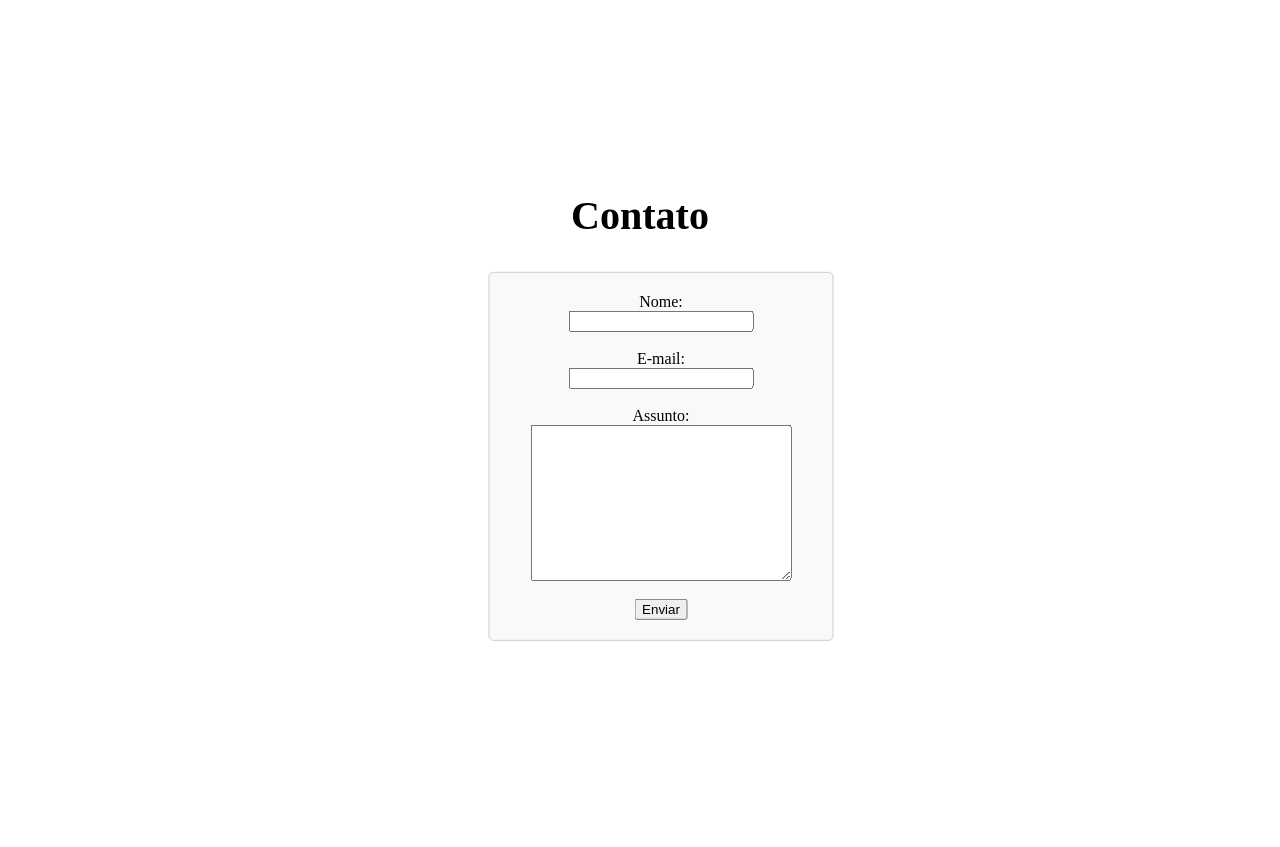
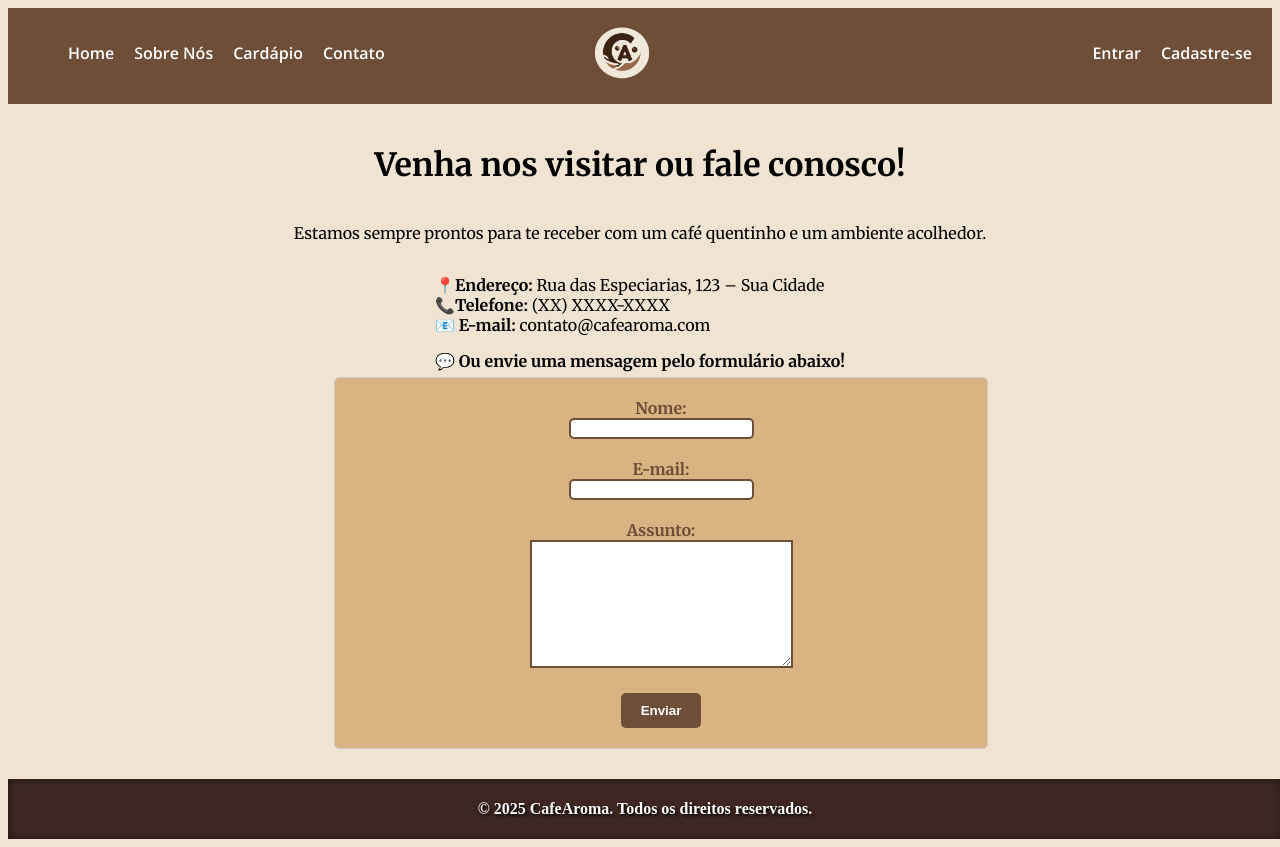
Before and after one commit to dav-icode/cafeAroma, a plain HTML site: page contato.html in a window 1280 px wide. Before the commit the page ends 800 px from the top, so only its background shows below. Drawn offline with nearby package versions, Linux system fonts and the light colour scheme.

Commit message:
atualizando

```diff
--- a/CSS/contato.css
+++ b/CSS/contato.css
@@ -1,14 +1,65 @@
 @charset 'utf-8';
+
+@import url('https://fonts.googleapis.com/css2?family=Merriweather:wght@400;700&family=Open+Sans:wght@300;400;600&display=swap');
+
+:root {
+   --cor1: #6f4e37; /*Marrom Café (cor primária)*/
+   --cor2: #d9b382; /*Bege Claro (cor secundária)*/
+   --cor3: #3e2723; /*Marrom Escuro (cor Acento)*/
+   --cor4: white; /*Branco (cor de texto)*/
+   --cor5: black; /*Preto (cor de texto)*/
+ }
+
+ header {
+    background-color: var(--cor1);
+    padding: 10px;
+
+    & nav {
+      display: flex;
+      justify-content: space-between;
+      align-items: center;
+      padding: 10px;
+
+      & img {
+        height: 70px;
+      }
+
+      & ul {
+        display: flex;
+        list-style: none;
+
+        & li {
+          margin: 0 10px;
+        }
+
+        & a {
+          text-decoration: none;
+          color: var(--cor4);
+          font-family: 'Open Sans', sans-serif;
+          font-weight: bold;
+
+          &:hover {
+            color: var(--cor2);
+          }
+        }
+      }
+    }
+ }
+
+ main {
+   padding: 10px;
+   display: flex;
+   flex-direction: column;
+   align-items: center;
+   align-content: center;
+   padding: 20px;
+   font-family: 'Merriweather';
+ }
 
 section {
    position: relative;
-
-   &  {
-    position: absolute;
-    left: 50%;
-    top: 50%;
-    transform: translate(-50%, -50%);
-   }
+   bottom: 10px;
+   width: 350px;
 
    & h1 {
     text-align: center;
@@ -21,11 +72,50 @@ section {
     align-items: center;
     justify-content: center;
     width: 100%;
-    max-width: 500px;
     margin: 0 auto;
     padding: 20px;
     border: 1px solid #ccc;
     border-radius: 5px;
-    background-color: #f9f9f9;
+    background-color: var(--cor2);
    }
-}
+
+    & label {
+      font-weight: bold;
+      color: var(--cor1);
+    }
+
+    & input {
+      border-radius: 5px;
+      border: 2px solid var(--cor1);
+      outline: unset;
+    }
+
+    & textarea {
+      outline: unset;
+      border: 2px solid var(--cor1);
+    }
+
+    & button {
+      margin-top: 5px;
+      padding: 10px 20px;
+      border: none;
+      border-radius: 5px;
+      background-color: var(--cor1);
+      color: var(--cor4);
+      font-weight: bold;
+      cursor: pointer;
+    }
+   }
+
+footer {
+  background-color: var(--cor3);
+  font-weight: bold;
+  font-size: 1em;
+  box-shadow: inset 0px 0px 10px rgba(0, 0, 0, 0.5);
+  color: white;
+  text-shadow: black 0.1em 0.1em 0.2em;
+  text-align: center;
+  padding: 5px;
+  bottom: 0;
+  width: 100%;
+ }
--- a/CSS/style.css
+++ b/CSS/style.css
@@ -20,55 +20,19 @@ body {
   padding: 0;
   height: 100vh;
   width: 100%;
-  background-image:  ;
+  background-color: rgba(224, 196, 160, 0.473);
 }
 
 header {
+  background-color: var(--cor3);
+  box-shadow: 0px 0px 10px rgba(0, 0, 0, 0.5);
+  position: fixed;
   margin: 0;
   padding: 0;
   height: 12vh;
-  /* width: 100%; */
-  background-color: var(--cor3);
+  width: 100%;
 }
 
-main {
-  min-width: 300px;
-  max-width: 1000px;
-  margin: auto;
-  padding: 5.7em;
-  background-color: white;
-  box-shadow: 0px 0px 10px rgba(0, 0, 0, 0.455);
-  margin-bottom: 30px;
-  border-bottom-left-radius: 10px;
-  border-bottom-right-radius: 10px;
-}
-/* main {
-  padding: 0;
-  width: 100%;
-  max-width: 738px;
-  height: 88vh;
-  box-sizing: border-box;
-  border: 2px solid black;
-  margin: 0 auto;
-}  */
-
-#contact {
-  text-align: center;
-  margin-top: 10em;
-  color: white;
-}
-#contact h2 {
-  font-size: 2em;
-  margin-bottom: 1em;
-  position: relative;
-  top: -2em;
-  left: 10em;
-}
-#contact h2 p {
-  margin-bottom: 1em;
-  position: relative;
-  left: 10em;
-}
 /* arrumando o menu cabeçalho */
 #menu0 {
   margin-left: 1em;
@@ -98,13 +62,125 @@ main {
 }
 
 #menu0 ul li a:hover {
-  color: var(--cor3);
+  text-decoration: underline;
+  color: var(--cor2);
   transform: scale(1.2); /* aumenta o tamanho em 20% */
 }
 
 #logo {
   transform: scale(0.3);
   position: relative;
-  top: -10.5em;
-  margin-left: 28em;
+  top: -10.2em;
+  margin-left: 45em;
 }
+
+/* Arrumando o main */
+main {
+  min-width: 300px;
+  max-width: 1000px;
+  margin: auto;
+  height: 40em;
+  padding: 3.7em;
+  background-color: rgba(109, 72, 3, 0.5);
+  box-shadow: 0px 0px 10px rgba(0, 0, 0, 0.5);
+  margin-bottom: 30px;
+  border-bottom-left-radius: 10px;
+  border-bottom-right-radius: 10px;
+}
+
+/* Imagem da mulher sorrindo main */
+#mulher {
+  box-shadow: 0px 0px 30px 1px rgba(0, 0, 0, 0.514);
+  border-radius: 0px 16px 0px 16px;
+  transform: scale(0.5);
+  position: absolute;
+  left: 10%;
+  top: -56.5px;
+}
+
+/* Arrumando o Título do main */
+
+#container h2 {
+  color: rgb(255, 255, 255);
+  text-shadow: 1px 1px 10px rgb(116, 70, 2);
+  font-size: 2em;
+  margin-bottom: 8em;
+  position: relative;
+  font-size: 2em;
+  margin-bottom: 8em;
+  position: relative;
+  top: 1em;
+  left: 6em;
+  align-items: center;
+}
+
+/* Arrumando o parágrafo do main */
+
+#container p {
+  position: absolute;
+  left: 48em;
+  top: 18em;
+  width: 23em;
+  color: rgb(255, 255, 255);
+}
+
+/* arrumando a div geral de título e parágrafo */
+
+#container {
+  line-height: 2em;
+  height: 24em;
+  text-align: center;
+  margin-top: 10em;
+  color: rgb(255, 255, 255);
+}
+
+/* Arrumando menu do main */
+.menu {
+  display: flex;
+  flex-direction: row;
+  justify-content: space-between;
+  align-items: center;
+  margin: -4em 16em 0em 16em;
+  padding: 1em;
+  background-color: var(--cor2);
+  box-shadow: 1px 1px 20px 7px rgba(0, 0, 0, 0.2);
+  color: rgb(255, 255, 255);
+  border-radius: 10px;
+}
+
+.menu ul {
+  display: flex;
+  gap: 2em;
+  list-style: none;
+}
+
+.menu ul li {
+  margin: 0 10px;
+}
+
+.menu ul li a {
+  color: rgb(255, 255, 255);
+  text-decoration: none;
+  font-weight: bold;
+  transition: transform 0.2s ease-in-out;
+}
+
+.menu ul li a:hover {
+  text-decoration: underline;
+  color: black;
+  transition: 1s;
+}
+
+footer {
+  background-color: var(--cor3);
+  font-weight: bold;
+  font-size: 1em;
+  box-shadow: inset 0px 0px 10px rgba(0, 0, 0, 0.5);
+  color: white;
+  text-shadow: black 0.1em 0.1em 0.2em;
+  text-align: center;
+  padding: 5px;
+  position: fixed;
+  bottom: 0;
+  width: 100%;
+}
--- a/contato.html
+++ b/contato.html
@@ -1,26 +1,77 @@
 <!DOCTYPE html>
 <html lang="pt-br">
   <head>
-    <meta charset="UTF-8">
-    <meta name="viewport" content="width=device-width, initial-scale=1.0">
-    <link rel="stylesheet" href="CSS/contato.css">
+    <meta charset="UTF-8" />
+    <meta name="viewport" content="width=device-width, initial-scale=1.0" />
+    <link rel="stylesheet" href="teste.css" rel="stylesheet" href="	https://cdn.jsdelivr.net/npm/bootstrap@5.3.3/dist/css/bootstrap.min.css"
+    />
+    <link rel="stylesheet" href="contato.html">
     <title>Contato</title>
+    <style>
+      body {
+        background-color: rgba(224, 196, 160, 0.473);
+      }
+      header {
+        margin: 0;
+        padding: 0;
+        height: 12vh;
+        width: 100%;
+      }
+
+    </style>
   </head>
   <body>
+    <header>
+      <nav>
+        <ul>
+          <li><a href="index.html">Home</a></li>
+          <li><a href="sobre-nos.html">Sobre Nós</a></li>
+          <li><a href="cardapio.html">Cardápio</a></li>
+          <li><a href="contato.html">Contato</a></li>
+        </ul>
+        <img src="image/cafeAroma.png" alt="Logo" />
+        <img src="" alt="">
+
+        <ul>
+            <li><a href="#">Entrar</a></li>
+            <li><a href="#">Cadastre-se</a></li>
+          </ul>
+      </nav>
+    </header>
+    <main>
+      <h1>Venha nos visitar ou fale conosco!</h1>
+      <p>
+        Estamos sempre prontos para te receber com um café quentinho e um
+        ambiente acolhedor.
+      </p>
+
+      <div>
+        <p>
+          <strong>📍Endereço: </strong>Rua das Especiarias, 123 – Sua Cidade
+          <br />
+          <strong>📞Telefone: </strong>(XX) XXXX-XXXX <br />
+          <strong>📧 E-mail: </strong>contato@cafearoma.com
+        </p>
+
+        <p><strong>💬 Ou envie uma mensagem pelo formulário abaixo!</strong></p>
+      </div>
+
       <section>
-        <h1>Contato</h1>
         <form action="">
           <label for="nome">Nome:</label>
-            <input type="text" name="nome" id="nome">
-            <br>
+          <input type="text" name="nome" id="nome" />
+          <br />
           <label for="email">E-mail:</label>
-            <input type="email" name="email" id="email">
-            <br>
+          <input type="email" name="email" id="email" />
+          <br />
           <label for="mensagem">Assunto:</label>
-            <textarea name="assunto" id="assunto" cols="30" rows="10"></textarea>
-            <br>
+          <textarea name="assunto" id="assunto" cols="30" rows="8"></textarea>
+          <br />
           <button type="submit">Enviar</button>
         </form>
       </section>
+    </main>
+
+    <footer><p>&copy; 2025 CafeAroma. Todos os direitos reservados.</p></footer>
   </body>
 </html>
--- /dev/null
+++ b/teste.css
@@ -0,0 +1,207 @@
+@charset 'utf-8';
+
+@import url('https://fonts.googleapis.com/css2?family=Merriweather:wght@400;700&family=Open+Sans:wght@300;400;600&display=swap');
+
+:root {
+   --cor1: #6f4e37; /*Marrom Café (cor primária)*/
+   --cor2: #d9b382; /*Bege Claro (cor secundária)*/
+   --cor3: #3e2723; /*Marrom Escuro (cor Acento)*/
+   --cor4: white; /*Branco (cor de texto)*/
+   --cor5: black; /*Preto (cor de texto)*/
+ }
+
+header {
+  background-color: var(--cor1);
+  padding: 10px;
+}
+
+header nav {
+  display: flex;
+  justify-content: space-between;
+  align-items: center;
+  padding: 10px;
+}
+
+header nav img {
+  height: 70px;
+}
+
+header nav ul {
+  display: flex;
+  list-style: none;
+}
+
+header nav ul li {
+  margin: 0 10px;
+}
+
+header nav ul li a {
+  text-decoration: none;
+  color: var(--cor4);
+  font-family: 'Open Sans', sans-serif;
+  font-weight: bold;
+}
+
+header nav ul li a:hover {
+  color: var(--cor2);
+}
+
+main {
+  padding: 10px;
+  display: flex;
+  flex-direction: column;
+  align-items: center;
+  align-content: center;
+  padding: 20px;
+  font-family: 'Merriweather';
+}
+
+section {
+  position: relative;
+  bottom: 10px;
+  width: 350px;
+}
+
+section h1 {
+  text-align: center;
+  font-size: 2.5em;
+}
+
+section form {
+  display: flex;
+  flex-direction: column;
+  align-items: center;
+  justify-content: center;
+  width: 100%;
+  margin: 0 auto;
+  padding: 20px;
+  border: 1px solid #ccc;
+  border-radius: 5px;
+  background-color: var(--cor2);
+}
+
+section form label {
+  font-weight: bold;
+  color: var(--cor1);
+}
+
+section form input {
+  border-radius: 5px;
+  border: 2px solid var(--cor1);
+  outline: unset;
+}
+
+section form textarea {
+  outline: unset;
+  border: 2px solid var(--cor1);
+}
+
+section form button {
+  margin-top: 5px;
+  padding: 10px 20px;
+  border: none;
+  border-radius: 5px;
+  background-color: var(--cor1);
+  color: var(--cor4);
+  font-weight: bold;
+  cursor: pointer;
+}
+
+footer {
+  background-color: var(--cor3);
+  font-weight: bold;
+  font-size: 1em;
+  box-shadow: inset 0px 0px 10px rgba(0, 0, 0, 0.5);
+  color: white;
+  text-shadow: black 0.1em 0.1em 0.2em;
+  text-align: center;
+  padding: 5px;
+  bottom: 0;
+  width: 100%;
+}
+
+/* Media Queries para responsividade */
+
+/* Estilos para telas de celular */
+@media (max-width: 480px) {
+  header nav ul {
+    flex-direction: column;
+    align-items: center;
+  }
+
+  header nav ul li {
+    margin: 5px 0;
+  }
+
+  main {
+    padding: 10px;
+  }
+
+  section {
+    width: 100%;
+  }
+
+  section form {
+    width: 90%;
+  }
+
+  section h1 {
+    font-size: 2em;
+  }
+}
+
+/* Estilos para telas de tablet */
+@media (max-width: 768px) {
+  header nav ul {
+    flex-direction: column;
+    align-items: center;
+  }
+
+  header nav ul li {
+    margin: 5px 0;
+  }
+
+  main {
+    padding: 10px;
+  }
+
+  section {
+    width: 100%;
+  }
+
+  section form {
+    width: 90%;
+  }
+
+  section h1 {
+    font-size: 2.2em;
+  }
+}
+
+/* Estilos para telas de desktop */
+@media (min-width: 769px) {
+  header nav ul {
+    flex-direction: row;
+    justify-content: space-between;
+  }
+
+  header nav ul li {
+    margin: 0 10px;
+  }
+
+  main {
+    padding: 20px;
+  }
+
+  section {
+    width: 50%;
+  }
+
+  section form {
+    width: 100%;
+  }
+
+  section h1 {
+    font-size: 2.5em;
+  }
+}
```
Also changed, not shown: index.html (+21 -27 lines), sobre-nos.html (added, +12 -0 lines), cardapio.html (added), icons/pessoa.png (added), image/mulher.jpg (added). Lines whose indentation alone changed are shown as unchanged.
